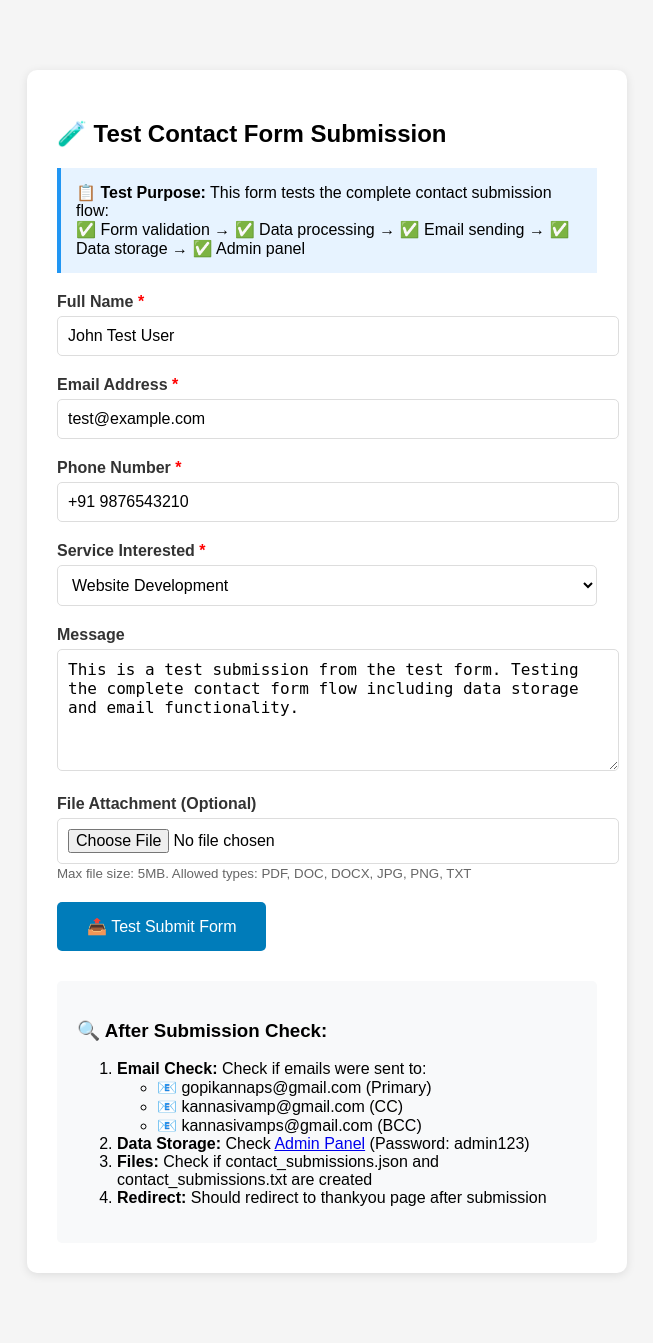
After one commit to thiyagasivam/thiyagidigital.com, a PHP site: page /test-contact-form.php in a window 1280 px wide. The commit adds this page. Shown: the whole page, without its empty margins (313-966 px from the left). Run offline with PHP 8.4, Linux system fonts and the light colour scheme.

Commit message:
feat: Update password protection in admin panel and enhance test form with detailed submission steps and options

```diff
--- a/admin_contacts.php
+++ b/admin_contacts.php
@@ -3,7 +3,7 @@
 // Access this page to see all form submissions even if emails failed
 
 // Simple password protection
-$correct_password = 'thiyagi2024'; // Change this password!
+$correct_password = 'admin123'; // Simple admin password
 $entered_password = $_GET['pass'] ?? $_POST['pass'] ?? '';
 
 if ($entered_password !== $correct_password) {
--- /dev/null
+++ b/test-contact-form.php
@@ -0,0 +1,104 @@
+<!DOCTYPE html>
+<html>
+<head>
+    <title>Test Contact Form Submission</title>
+    <style>
+        body { font-family: Arial, sans-serif; max-width: 600px; margin: 50px auto; padding: 20px; background: #f5f5f5; }
+        .form-container { background: white; padding: 30px; border-radius: 10px; box-shadow: 0 2px 10px rgba(0,0,0,0.1); }
+        .form-group { margin-bottom: 20px; }
+        label { display: block; margin-bottom: 5px; font-weight: bold; color: #333; }
+        input, select, textarea { width: 100%; padding: 10px; border: 1px solid #ddd; border-radius: 5px; font-size: 16px; }
+        select { background: white; }
+        textarea { height: 100px; resize: vertical; }
+        .submit-btn { background: #007cba; color: white; border: none; padding: 15px 30px; border-radius: 5px; cursor: pointer; font-size: 16px; }
+        .submit-btn:hover { background: #005a87; }
+        .submit-btn:disabled { background: #ccc; cursor: not-allowed; }
+        .required { color: red; }
+        .info { background: #e7f3ff; padding: 15px; border-left: 4px solid #2196F3; margin-bottom: 20px; }
+        .success { background: #d4edda; color: #155724; padding: 15px; border-left: 4px solid #28a745; margin-bottom: 20px; }
+    </style>
+</head>
+<body>
+    <div class="form-container">
+        <h2>🧪 Test Contact Form Submission</h2>
+
+        <div class="info">
+            <strong>📋 Test Purpose:</strong> This form tests the complete contact submission flow:<br>
+            ✅ Form validation → ✅ Data processing → ✅ Email sending → ✅ Data storage → ✅ Admin panel
+        </div>
+
+        <form action="contact-action" method="POST" enctype="multipart/form-data" id="testContactForm">
+            <div class="form-group">
+                <label for="name">Full Name <span class="required">*</span></label>
+                <input type="text" id="name" name="name" value="John Test User" required>
+            </div>
+
+            <div class="form-group">
+                <label for="email">Email Address <span class="required">*</span></label>
+                <input type="email" id="email" name="email" value="test@example.com" required>
+            </div>
+
+            <div class="form-group">
+                <label for="phone">Phone Number <span class="required">*</span></label>
+                <input type="tel" id="phone" name="phone" value="+91 9876543210" required>
+            </div>
+
+            <div class="form-group">
+                <label for="service">Service Interested <span class="required">*</span></label>
+                <select id="service" name="service" required>
+                    <option value="">Select Service</option>
+                    <option value="Website Development" selected>Website Development</option>
+                    <option value="SEO Services">SEO Services</option>
+                    <option value="Digital Marketing">Digital Marketing</option>
+                    <option value="E-commerce Development">E-commerce Development</option>
+                    <option value="Graphic Design">Graphic Design</option>
+                    <option value="Content Writing">Content Writing</option>
+                </select>
+            </div>
+
+            <div class="form-group">
+                <label for="message">Message</label>
+                <textarea id="message" name="message" placeholder="Tell us about your project requirements...">This is a test submission from the test form. Testing the complete contact form flow including data storage and email functionality.</textarea>
+            </div>
+
+            <div class="form-group">
+                <label for="attachment">File Attachment (Optional)</label>
+                <input type="file" id="attachment" name="attachment" accept=".pdf,.doc,.docx,.jpg,.jpeg,.png,.txt">
+                <small style="color: #666;">Max file size: 5MB. Allowed types: PDF, DOC, DOCX, JPG, PNG, TXT</small>
+            </div>
+
+            <button type="submit" class="submit-btn" id="submitBtn">
+                📤 Test Submit Form
+            </button>
+        </form>
+
+        <div style="margin-top: 30px; padding: 20px; background: #f8f9fa; border-radius: 5px;">
+            <h3>🔍 After Submission Check:</h3>
+            <ol>
+                <li><strong>Email Check:</strong> Check if emails were sent to:
+                    <ul>
+                        <li>📧 gopikannaps@gmail.com (Primary)</li>
+                        <li>📧 kannasivamp@gmail.com (CC)</li>
+                        <li>📧 kannasivamps@gmail.com (BCC)</li>
+                    </ul>
+                </li>
+                <li><strong>Data Storage:</strong> Check <a href="admin_contacts.php" target="_blank">Admin Panel</a> (Password: admin123)</li>
+                <li><strong>Files:</strong> Check if contact_submissions.json and contact_submissions.txt are created</li>
+                <li><strong>Redirect:</strong> Should redirect to thankyou page after submission</li>
+            </ol>
+        </div>
+    </div>
+
+    <script>
+        document.getElementById('testContactForm').addEventListener('submit', function(e) {
+            const submitBtn = document.getElementById('submitBtn');
+
+            // Show loading state
+            submitBtn.disabled = true;
+            submitBtn.innerHTML = '⏳ Testing...';
+
+            console.log('Test form submission started');
+        });
+    </script>
+</body>
+</html>
```
Also changed, not shown: test-form-status.php (+15 -5 lines).
